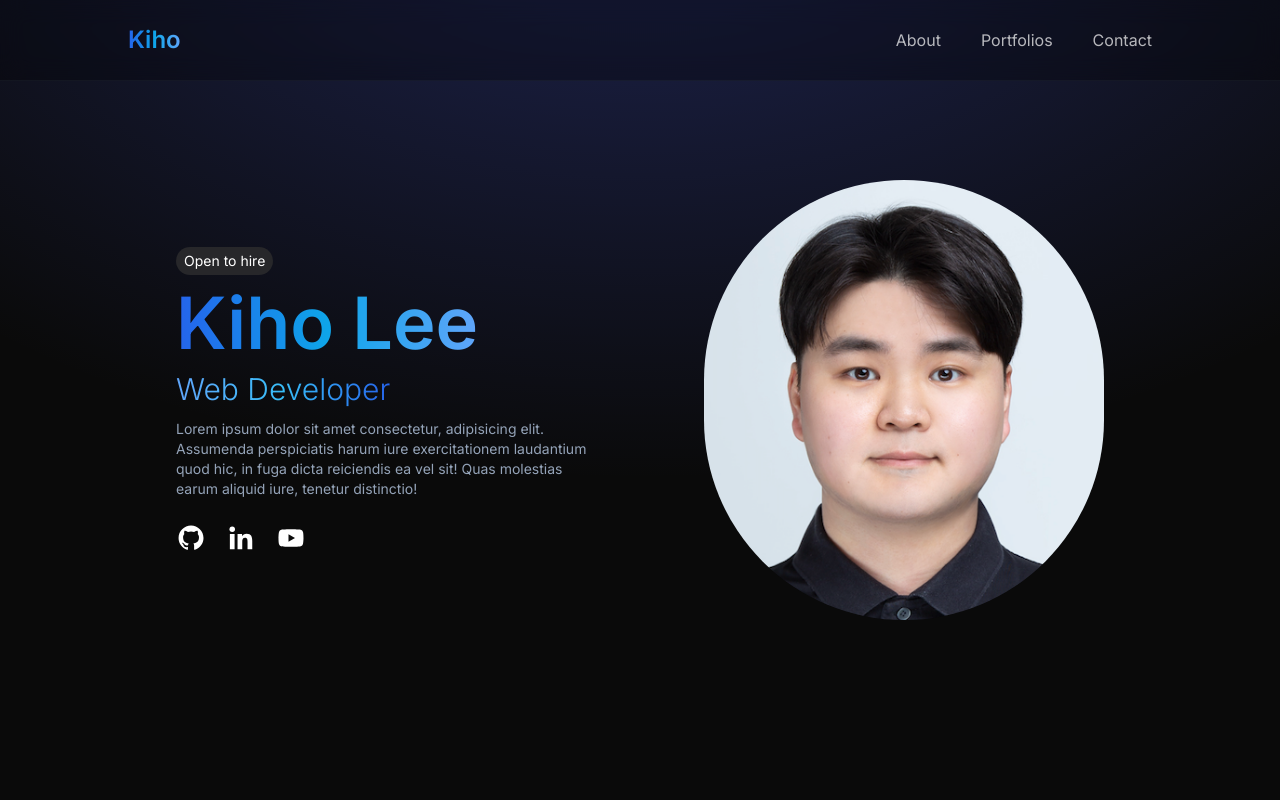
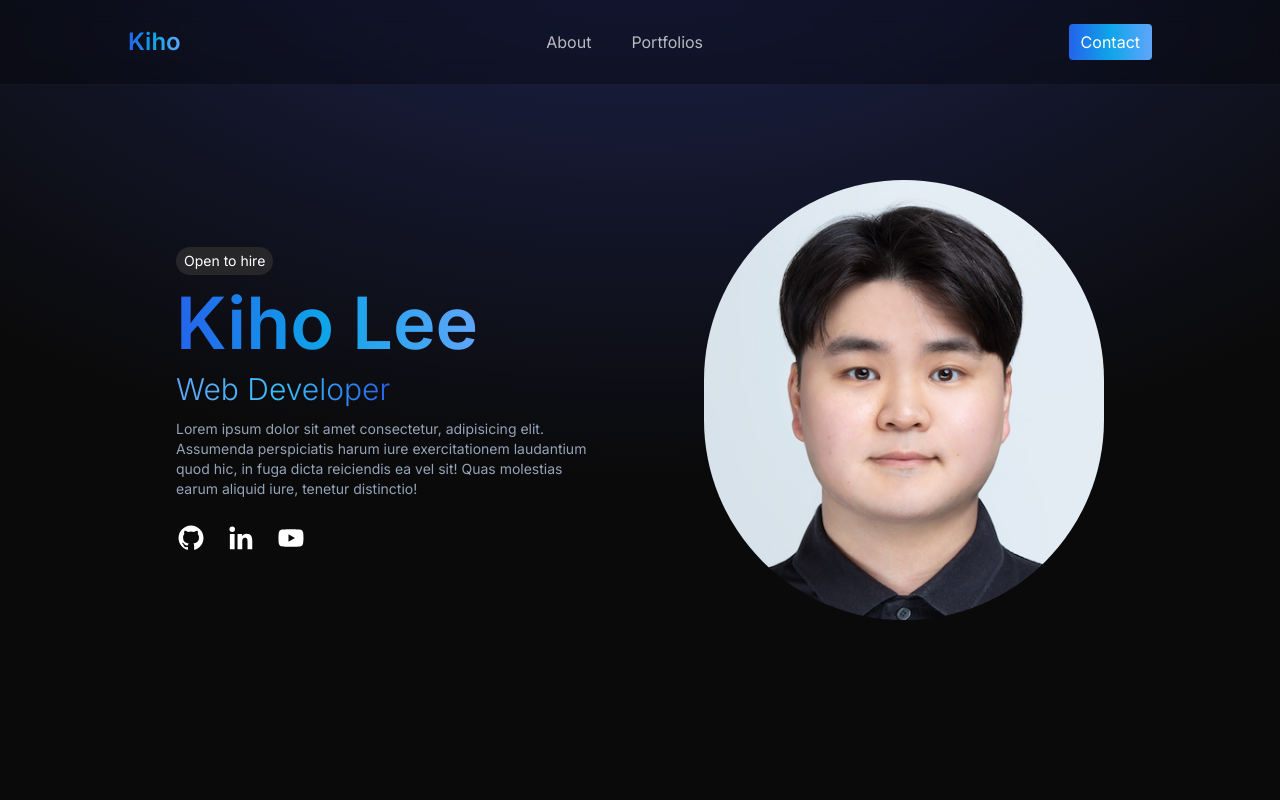
Before and after one commit to issign/about-me-react, a React (Vite) app: page / in a window 1280 px wide. Shown: the top 800 px of the page. Built offline with nearby package versions, Linux system fonts and the light colour scheme.

Commit message:
[Update] Add Button component for reusability

```diff
--- a/src/components/sections/Navbar.js
+++ b/src/components/sections/Navbar.js
@@ -1,6 +1,7 @@
 import { useState } from "react";
 import { BiMenu } from "react-icons/bi";
 import Link from "../ui/Link";
+import Button from "../ui/Button";
 
 function Navbar() {
   const [isMenuOpen, setIsMenuOpen] = useState(false);
@@ -26,10 +27,9 @@ function Navbar() {
           <Link href="#portfolios" desktop>
             Portfolios
           </Link>
-          <Link href="#contact" desktop>
-            Contact
-          </Link>
         </ul>
+
+        <Button primary>Contact</Button>
 
         <button className="md:hidden" onClick={toggleMobileMenu}>
           <BiMenu className="text-3xl" />
--- /dev/null
+++ b/src/components/ui/Button.js
@@ -0,0 +1,15 @@
+import className from "classnames";
+
+const Button = ({ children, primary }) => {
+  const classes = className(
+    "px-3 py-1.5 cursor-pointer rounded hover:scale-105 transition-all duration-300",
+    {
+      "bg-gradient-to-r from-blue-600 via-sky-500 to-blue-400 text-white":
+        primary,
+    }
+  );
+
+  return <button className={classes}>{children}</button>;
+};
+
+export default Button;
```
